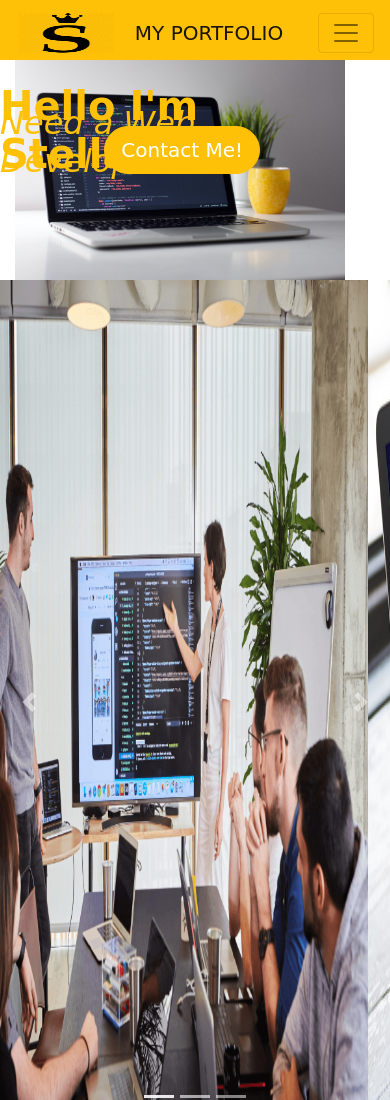
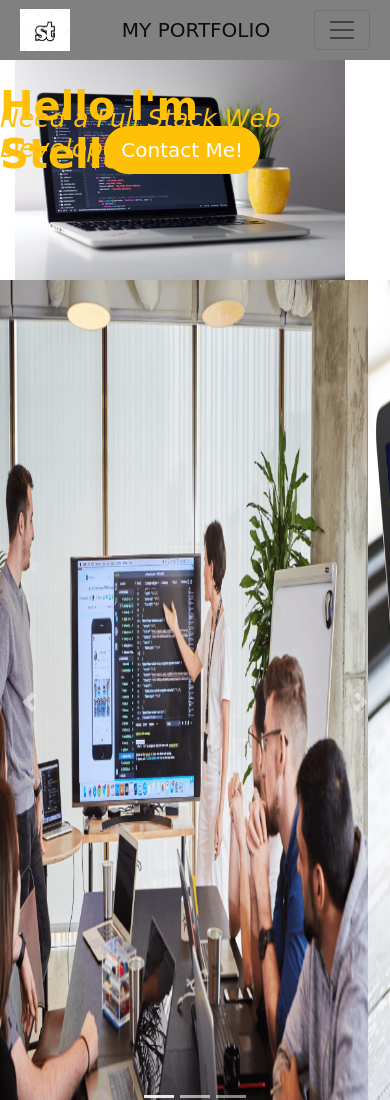
Before and after one commit to ste66/my-portfolio, a website: page index.html in a window 390 px wide. Shown: the top 1100 px of the page. Drawn offline with nearby package versions, Linux system fonts and the light colour scheme; a web font is replaced by a local one.

Commit message:
change nav-col

```diff
--- a/index.html
+++ b/index.html
@@ -12,9 +12,9 @@
 </head>
 <body>
 
-           <nav class="navbar navbar-expand-lg navbar-light    sticky-top" style="height: 60px;">
-                  <img class="py-1" src="./images/logo.png" alt="..." style="height: 50px; width: 100px;">
-                      <a class="navbar-brand" href="#">MY PORTFOLIO</a>
+           <nav class="navbar navbar-expand-lg navbar-light   sticky-top" style="height: 60px;">
+                  <img class="py-1 bg-gray" src="./images/logo1.jpg" alt="..." style="height: 50px; width: 50px;">
+                      <a class="navbar-brand ml-4" href="#">MY PORTFOLIO</a>
                       <button class="navbar-toggler" type="button" data-toggle="collapse" data-target="#navbarNav" aria-controls="navbarNav" aria-expanded="false" aria-label="Toggle navigation">
                           <span class="navbar-toggler-icon"></span>
                       </button>
@@ -40,11 +40,11 @@
                   <!-- Banner -->
                 <div class="container banner">
                        <div class="row">
-                             <div class="col-12">
+                             <div class="col-12 cols-md-4">
                                     <img src="./images/banner.jpeg" alt="..." class="w-100 h-100 img-fluid">
                                         <div class="banner-1">
                                             <h1 class="font-weight-bold">Hello I'm Stella</h1>
-                                            <h2 class="font-italic">Need a Web Developer</h2>
+                                            <h2 class="font-italic">Need a Full Stack Web Developer</h2>
                                                 <button type="button" class="btn btn-warning btn-lg"> <a class="text-white" href="contact.html">Contact Me!</a></button>
                                         </div>
                                 </div>
--- a/main.scss
+++ b/main.scss
@@ -11,7 +11,7 @@ body {
 .navbar {
     width: 100%;
     height: 60px;
-    background: $bg_color;
+    background: grey;
 
     a {
         color: $nav_color;
@@ -21,7 +21,7 @@ body {
         &:hover {
             transform: scale(1.2);
             cursor: pointer;
-            color: $nav_color !important;
+            color: $bg_color !important;
         }
 }
     }
@@ -47,6 +47,7 @@ body {
             position: absolute;
             top: 20%;
             right: 50px;
+            font-size: 25px;
             color: $bg_color;
         }
 
@@ -111,3 +112,12 @@ body {
     }
 
 }
+
+@media screen and (max-width:1000px) {
+    nav{
+        padding: 0 20px !important;
+        .navbar-collapse {
+            background:rgb(61,61,61)
+        }
+    }
+}
```
Also changed, not shown: contact.html (+2 -2 lines), images/logo.jpg (added), images/logo.png (deleted), images/logo1.jpg (added), main.css.
